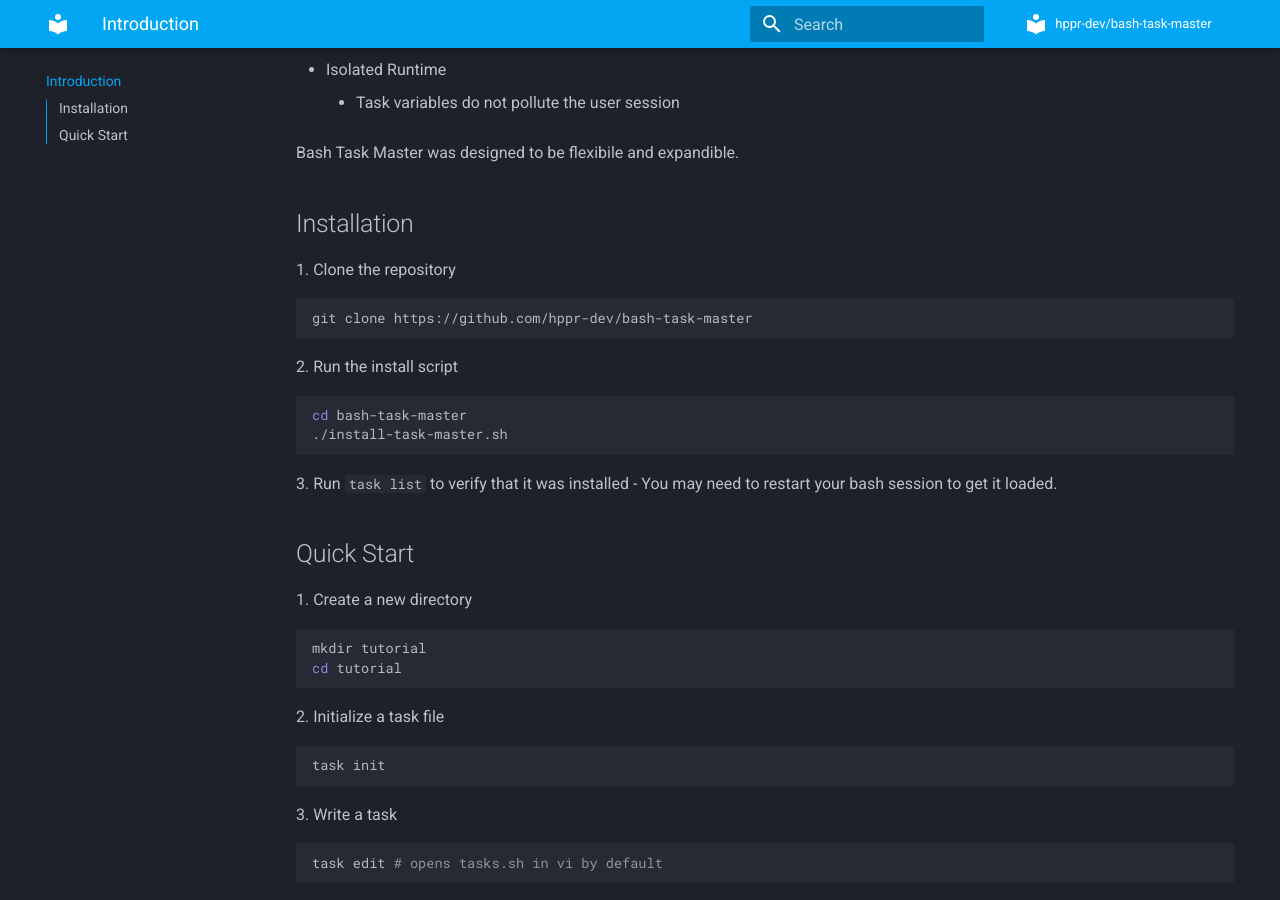
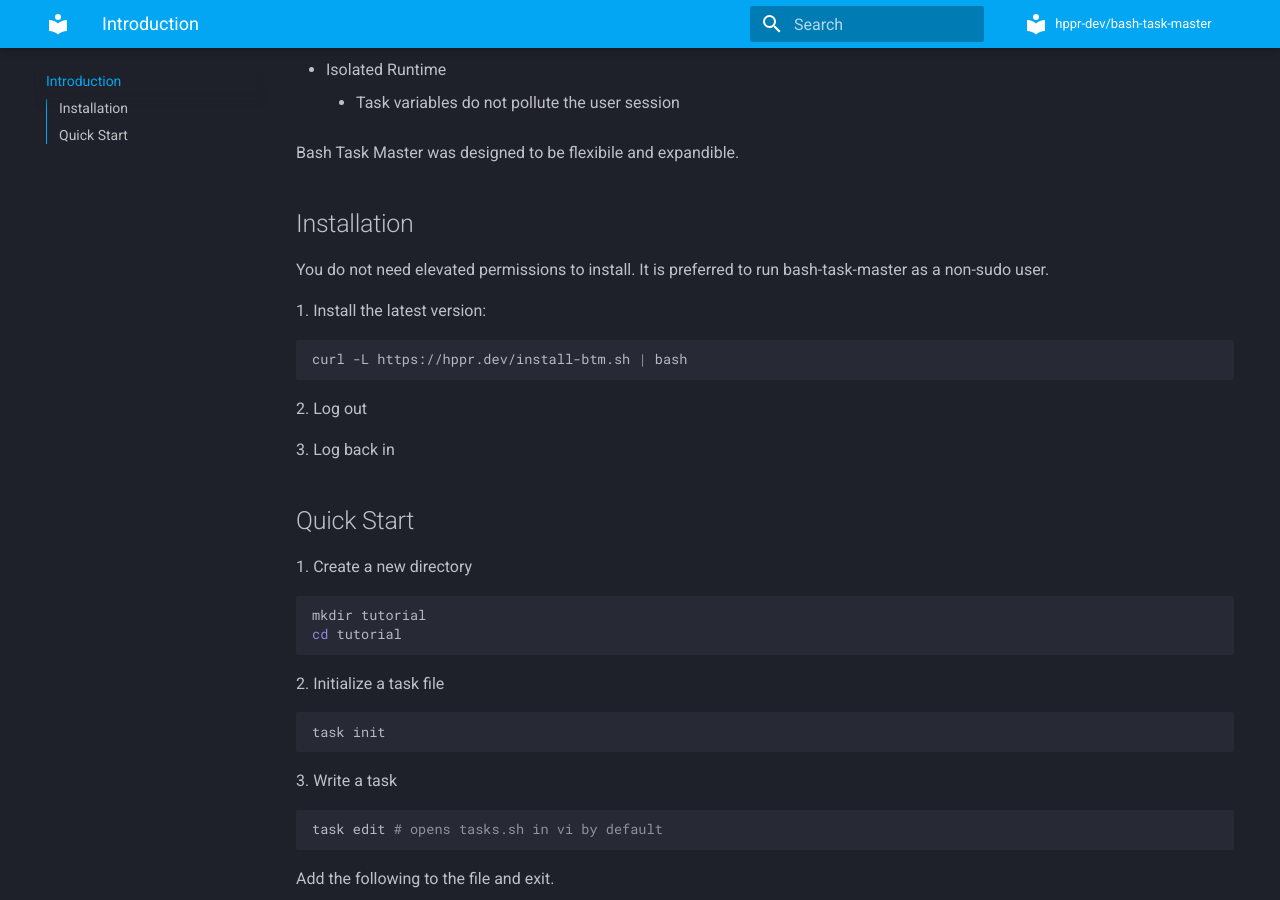
Before and after one commit to hppr-dev/docs-bash-task-master, an MkDocs documentation site: the page built from docs/index.md, in a window 1280 px wide and 900 px high, scrolled down 590 px. Built offline with MkDocs 1.6.1 and Material for MkDocs 9.7.7, drawn with Linux system fonts in a browser that asks for light colours; comment, search, counter and statistics services are not loaded.

Commit message:
Update install method to use hppr.dev redirect.

````diff
--- a/docs/index.md
+++ b/docs/index.md
@@ -24,27 +24,17 @@ Bash Task Master was designed to be flexibile and expandible.
 
 ## Installation
 
+You do not need elevated permissions to install.
+It is preferred to run bash-task-master as a non-sudo user.
 
-1\. Clone the repository
-
-
+1\. Install the latest version:
 ``` bash
-
-git clone https://github.com/hppr-dev/bash-task-master
-
+curl -L https://hppr.dev/install-btm.sh | bash
 ```
 
-2\. Run the install script
+2\. Log out
 
-``` bash
-
-cd bash-task-master
-./install-task-master.sh
-
-```
-
-3\. Run ` task list ` to verify that it was installed
-   - You may need to restart your bash session to get it loaded.
+3\. Log back in
 
 ## Quick Start
 
````
